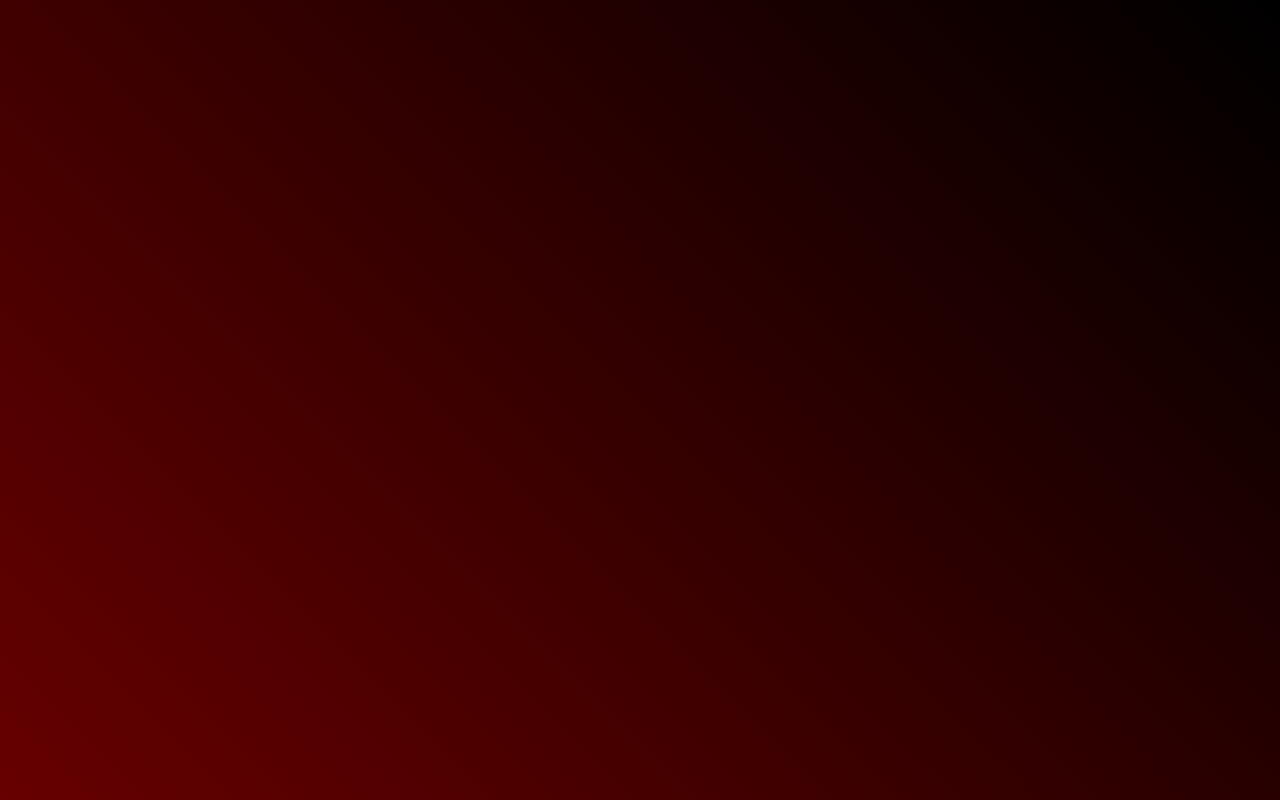
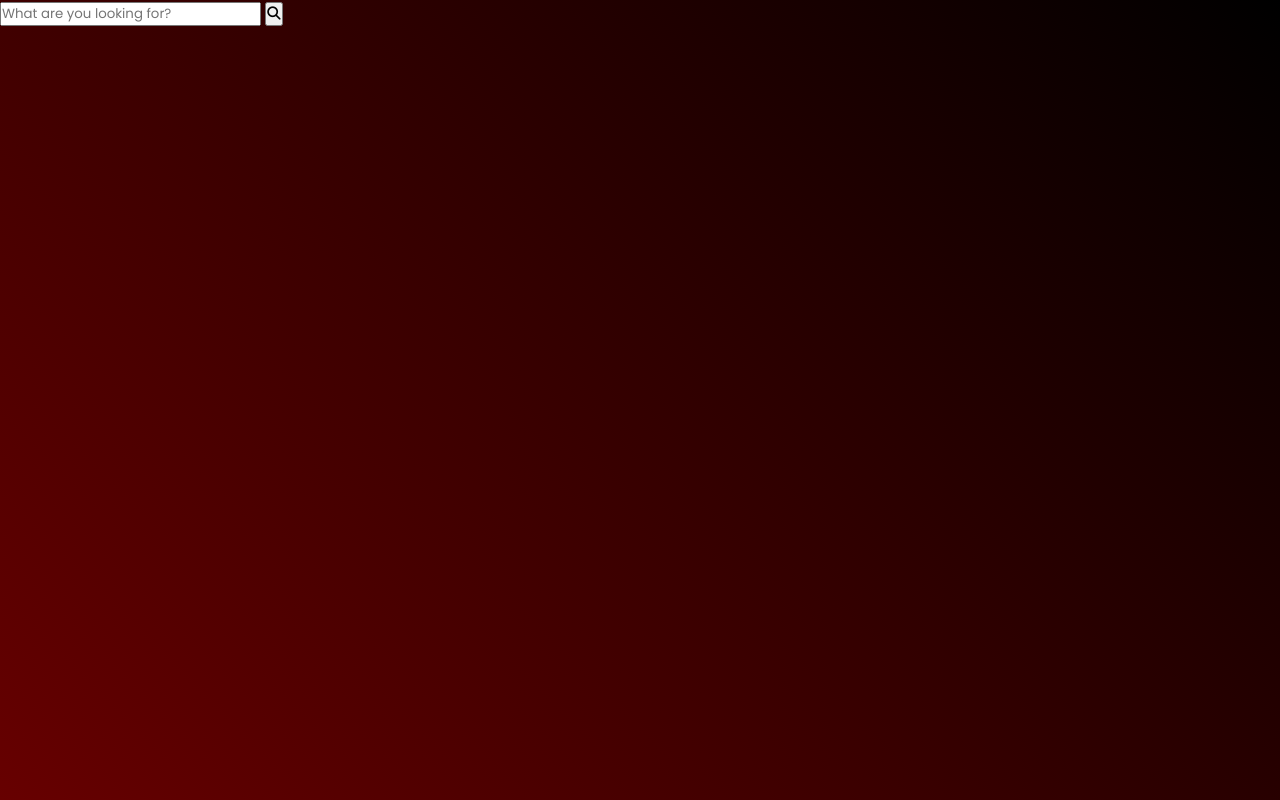
Before and after one commit to CJR85/animated-searchbox, a plain HTML site: page index.html in a window 1280 px wide. Drawn offline with Linux system fonts and the light colour scheme.

Commit message:
Create searchbox div with input, button and fontawesome icon

```diff
--- a/index.html
+++ b/index.html
@@ -17,6 +17,13 @@
     <title>Animated Search Box</title>
   </head>
   <body>
-    <div class="container"></div>
+    <div class="container">
+      <form class="searchbox">
+        <input type="text" placeholder="What are you looking for?" />
+        <button type="submit">
+          <i class="fa-solid fa-magnifying-glass"></i>
+        </button>
+      </form>
+    </div>
   </body>
 </html>
```
